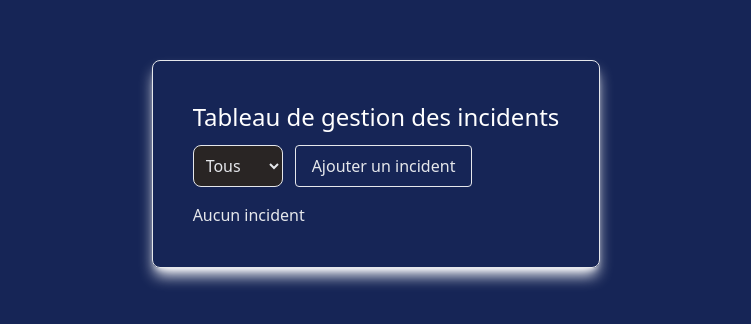
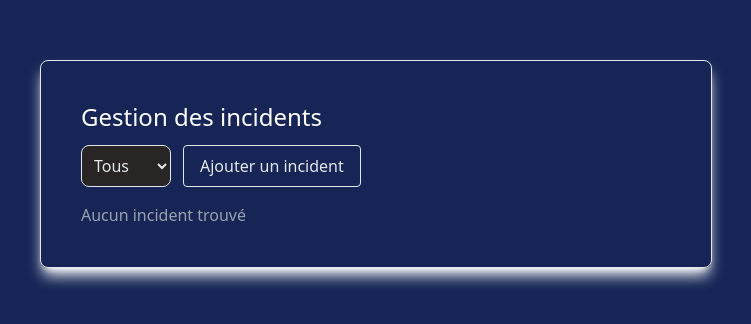
Before and after one commit to ovo-thom/incident-manager, a Next.js app: page / in a window 1280 px wide. Shown: the part 236-560 px from the top of the page, without its empty margins (264-1015 px from the left). Built offline with nearby package versions, Linux system fonts and the light colour scheme.

Commit message:
feat: add filter in page.jsx and delete incident and style display span for status

```diff
--- a/src/app/page.jsx
+++ b/src/app/page.jsx
@@ -7,53 +7,138 @@ import IncidentForm from "@/components/IncidentForm";
 export default function Home() {
   const [showForm, setShowForm] = useState(false);
   const [incidents, setIncidents] = useState([]);
+  const [filterStatus, setFilterStatus] = useState("tous");
 
   const addIncident = (newIncident) => {
     setIncidents((prev) => [...prev, newIncident]);
-  }
+  };
+
+  const handleDelete = (id) => {
+    setIncidents((prev) => prev.filter((incident) => incident.id !== id));
+  };
+
+  const filteredIncidents = incidents.filter((incident) => {
+    if (filterStatus === "tous") return true;
+    return incident.status === filterStatus;
+  });
 
   return (
-    <div className="h-screen bg-blue-950 flex justify-center items-center">
+    <div className="min-h-screen bg-blue-950 flex justify-center items-center py-6 overflow-y-auto">
       {showForm &&
         createPortal(
           <IncidentForm
-           onClose={() => setShowForm(false)}
+            onClose={() => setShowForm(false)}
             onAddIncident={(incident) => {
               addIncident(incident);
               setShowForm(false);
             }}
-           />,
+          />,
           document.body
         )}
-      <div className="border rounded-lg border-gray-200 shadow-white shadow-lg p-10">
+
+      <div className="border rounded-lg border-gray-200 shadow-white shadow-lg p-10 max-w-2xl w-full">
         <h1 className="text-white text-2xl mb-3">
-          Tableau de gestion des incidents
+          Gestion des incidents
         </h1>
-        <div className="flex space-x-3">
+
+        <div className="flex space-x-3 mb-4">
           <select
             className="text-gray-200 border rounded-lg bg-stone-800 p-2"
+            value={filterStatus}
+            onChange={(e) => setFilterStatus(e.target.value)}
           >
-            <option value="">Tous</option>
-            <option value="">Ouvert</option>
-            <option value="">Resolu</option>
+            <option value="tous">Tous</option>
+            <option value="ouvert">Ouvert</option>
+            <option value="résolu">Résolu</option>
           </select>
           <button
             onClick={() => setShowForm(true)}
-            type="submit"
-            className="text-gray-200 border rounded px-4 py-2 cursor-pointer"
+            type="button"
+            className="text-gray-200 border rounded px-4 py-2 cursor-pointer hover:bg-white/10"
           >
             Ajouter un incident
           </button>
         </div>
-        <div className="text-gray-200 mt-4">
+
+        <div className="text-gray-200">
           <ul>
-            {incidents.length === 0 && <li>Aucun incident</li>}
-            {incidents.map(({ id, description, status}) => (
-              <li key={id} className="border-b border-gray-700 py-2">
-                <p><strong>Description:</strong> {description}</p>
-                <p><strong>Status:</strong> {status}</p>
+            {filteredIncidents.length === 0 && (
+              <li className="text-gray-400">Aucun incident trouvé</li>
+            )}
+            {filteredIncidents.map(
+              ({ id, description, status, resolvedAt }) => (
+                <li
+                  key={id}
+                  className="border-b border-gray-700 py-2 space-y-1"
+                >
+                  <p>
+                    <strong>Description:</strong> {description}
+                  </p>
+
+                  <div className="flex items-center space-x-2">
+                    <span
+                      className={`inline-block px-2 py-1 text-sm rounded font-semibold ${
+                        status === "résolu"
+                          ? "bg-green-500 text-green-100"
+                          : "bg-yellow-500 text-yellow-100"
+                      }`}
+                    >
+                      {status.toUpperCase()}
+                    </span>
+                    <select
+                      id={`status-${id}`}
+                      value={status}
+                      onChange={(e) => {
+                        const newStatus = e.target.value;
+                        setIncidents((prev) =>
+                          prev.map((incident) =>
+                            incident.id === id
+                              ? {
+                                  ...incident,
+                                  status: newStatus,
+                                  resolvedAt:
+                                    newStatus === "résolu"
+                                      ? new Date().toISOString()
+                                      : null,
+                                }
+                              : incident
+                          )
+                        );
+                      }}
+                      className="bg-gray-800 text-gray-200 border rounded px-2 py-1"
+                    >
+                      <option value="ouvert">Ouvert</option>
+                      <option value="résolu">Résolu</option>
+                    </select>
+                  </div>
+
+                  {status === "résolu" && resolvedAt && (
+                    <p className="text-sm text-gray-400">
+                      ✅ Résolu le :{" "}
+                      {new Date(resolvedAt).toLocaleString("fr-FR", {
+                        day: "2-digit",
+                        month: "long",
+                        year: "numeric",
+                        hour: "2-digit",
+                        minute: "2-digit",
+                      })}
+                    </p>
+                  )}
+
+                  <button
+                    onClick={() => handleDelete(id)}
+                    disabled={status !== "résolu"}
+                    className={`mt-1 cursor-pointer ${
+                      status === "résolu"
+                        ? "text-red-400 hover:underline"
+                        : "text-gray-500 cursor-not-allowed"
+                    }`}
+                  >
+                    🗑️ Supprimer
+                  </button>
                 </li>
-            ))}
+              )
+            )}
           </ul>
         </div>
       </div>
```
